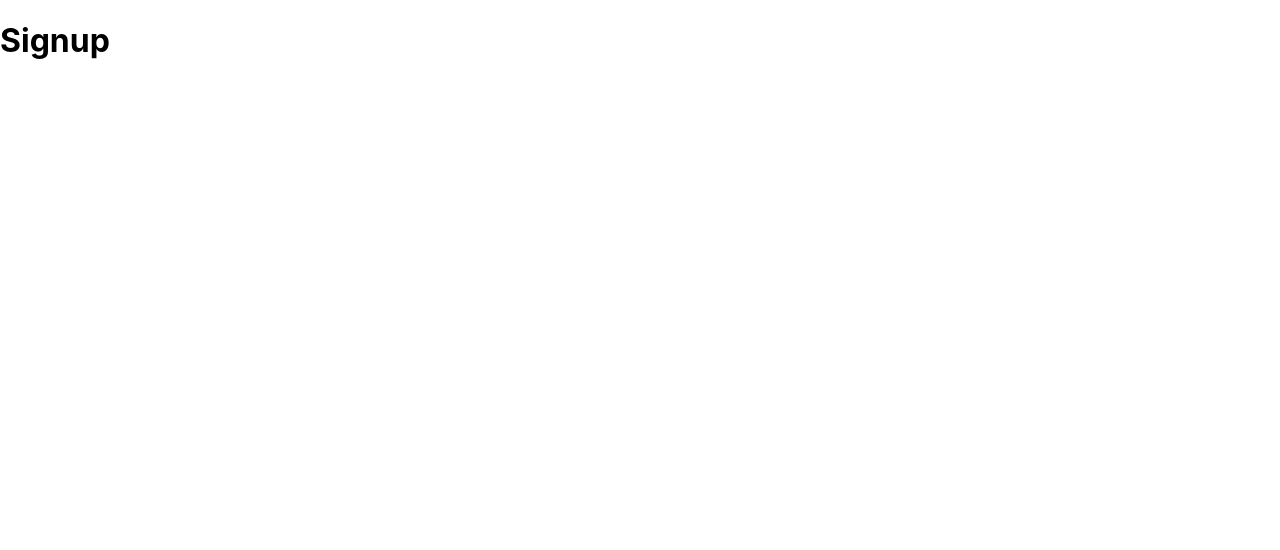
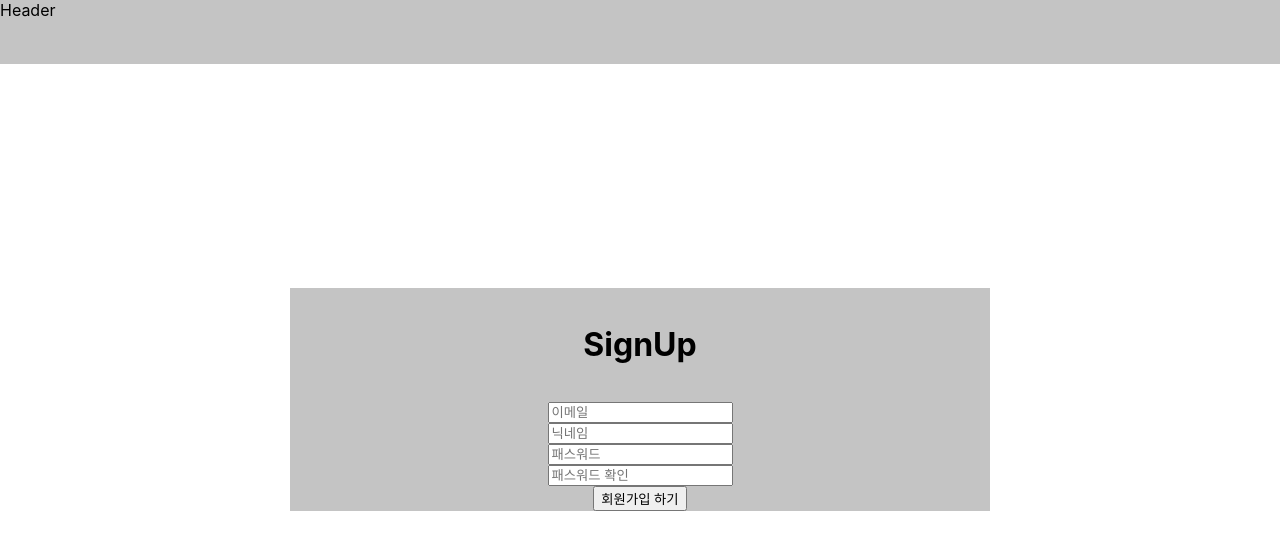
Before and after one commit to minjujung/harupiece_client, a React (Create React App) app: page /signup in a window 1280 px wide. Shown: the top 550 px of the page. Built offline with nearby package versions, Linux system fonts and the light colour scheme.

Commit message:
login view 및 기초작업
login view 및 기초작업

```diff
--- a/src/components/Footer.js
+++ b/src/components/Footer.js
@@ -2,7 +2,21 @@ import React from "react";
 import styled from 'styled-components';
 
 const Footer = (props) => {
-    return <h1>Footer</h1>;
+    return (
+        <React.Fragment>
+            <FooterBox>Footer</FooterBox>;
+        </React.Fragment>
+    )
 };
 
+
 export default Footer;
+
+const FooterBox = styled.div`
+    height: 8em;
+    width : 100%;
+    bottom : 0;
+    position : fixed;
+    background-color : #c4c4c4;
+
+`;
--- a/src/components/Header.js
+++ b/src/components/Header.js
@@ -2,7 +2,19 @@ import React from "react";
 import styled from 'styled-components';
 
 const Header = (props) => {
-    return <h1>Header</h1>;
+    return (
+        <React.Fragment>
+            <HederBox>Header</HederBox>;
+        </React.Fragment>
+    )
 };
 
 export default Header;
+
+const HederBox = styled.div`
+    height: 4em;
+    width : 100%;
+    top : 0;
+    position : fixed;
+    background-color : #c4c4c4;
+`;
--- a/src/pages/Login.js
+++ b/src/pages/Login.js
@@ -1,7 +1,53 @@
 import React from "react";
+import styled from 'styled-components';
+import Header from '../components/Header';
 
 const Login = (props) => {
-    return <h1>Login</h1>;
+    return(
+        <React.Fragment>
+            <Header/>
+                <Container>
+                    <LoginC0>
+                        <h1>Login</h1>
+                    </LoginC0>
+                    <LoginC1>
+                        <input placeholder="아이디"></input>
+                        <input placeholder="비밀번호"></input>
+                        <button>로그인 하기</button>
+                        <button onClick={() => {
+                                props.history.push("/signup");
+                            }}
+                            >회원가입 하러 하기</button>
+                    </LoginC1>
+                </Container>
+        </React.Fragment>
+        )
 };
 
 export default Login;
+
+const Container = styled.div`
+    max-width: 43.75em;
+    margin: 0 auto;
+    width: 100%;
+    top: 54px;
+    position: absolute;
+    left: 50%;
+    top: 18em;
+    transform: translateX(-50%);
+`;
+
+const LoginC0 = styled.div`
+    padding: 1em;
+    display: flex;
+    justify-content: center;
+    background-color : #c4c4c4;
+`;
+
+const LoginC1 = styled.div`
+    display: flex;
+    align-items: center;
+    flex-direction: column;
+    justify-content: center;
+    background-color : #c4c4c4;
+`;
--- a/src/pages/Main.js
+++ b/src/pages/Main.js
@@ -1,7 +1,15 @@
 import React from "react";
+import Header from '../components/Header';
+import Footer from '../components/Footer';
 
 const Main = (props) => {
-    return <h1>Main</h1>;
+    return(
+        <React.Fragment>
+            <Header/>
+                <h1>Main</h1>
+            <Footer/>
+        </React.Fragment>
+        )
 };
 
 export default Main;
--- a/src/pages/Signup.js
+++ b/src/pages/Signup.js
@@ -1,7 +1,55 @@
 import React from "react";
+import styled from 'styled-components';
+import Header from '../components/Header';
 
 const Signup = (props) => {
-    return <h1>Signup</h1>;
+    return(
+        <React.Fragment>
+            <Header/>
+                <Container>
+                    <LoginC0>
+                        <h1>SignUp</h1>
+                    </LoginC0>
+                    <LoginC1>
+                        <input placeholder="이메일"></input>
+                        <input placeholder="닉네임"></input>
+                        <input placeholder="패스워드"></input>
+                        <input placeholder="패스워드 확인"></input>
+                        <button onClick={() => {
+                                props.history.push("/login");
+                            }}
+                            >회원가입 하기</button>
+                    </LoginC1>
+                </Container>
+        </React.Fragment>
+        )
 };
 
+
 export default Signup;
+
+const Container = styled.div`
+    max-width: 43.75em;
+    margin: 0 auto;
+    width: 100%;
+    top: 54px;
+    position: absolute;
+    left: 50%;
+    top: 18em;
+    transform: translateX(-50%);
+`;
+
+const LoginC0 = styled.div`
+    padding: 1em;
+    display: flex;
+    justify-content: center;
+    background-color : #c4c4c4;
+`;
+
+const LoginC1 = styled.div`
+    display: flex;
+    align-items: center;
+    flex-direction: column;
+    justify-content: center;
+    background-color : #c4c4c4;
+`;
```
Also changed, not shown: src/redux/modules/user.js (added, +32 -0 lines), src/shared/api.js (+12 -3 lines).
